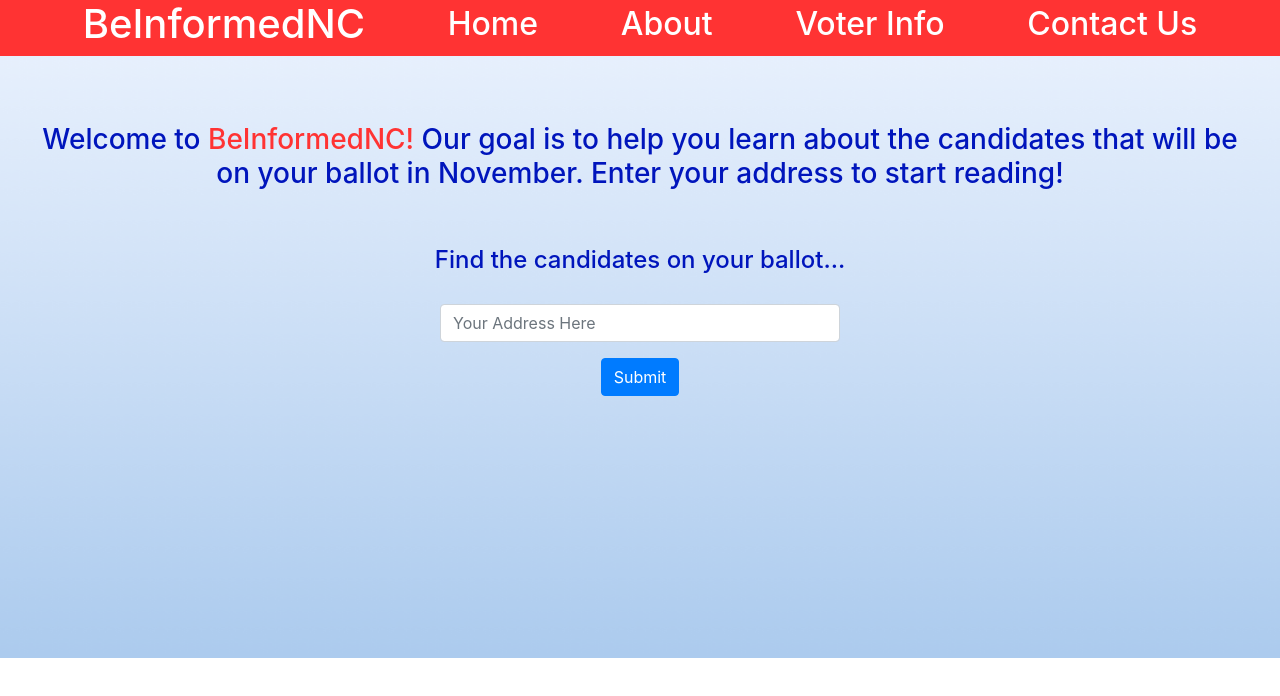
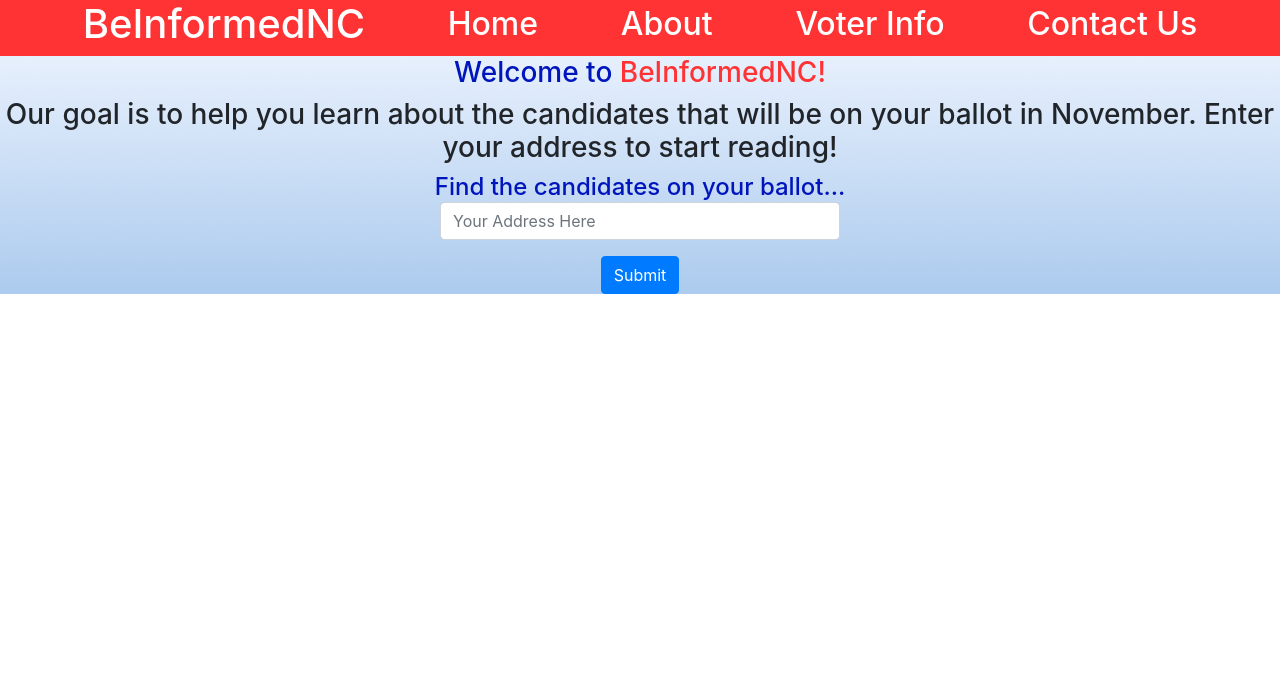
Before and after one commit to walanpat/BeInformedNC, a React (Create React App) app in the folder my-app/: page / in a window 1280 px wide. Shown: the top 696 px of the page. Built offline with nearby package versions, Linux system fonts and the light colour scheme.

Commit message:
Homepage Update 1
This is to show Alan

```diff
--- a/my-app/src/pages/Homepage.js
+++ b/my-app/src/pages/Homepage.js
@@ -10,24 +10,17 @@ var Background = {
 }
 const Homepage = () =>{
   return (
-        <div >
-            <div style={Background}>
+    <div>
+      <div className='homePage' style={Background}>
         <h3 style={{color: "#0015bc", textAlign: "center"}}>
-                <br></br>
-                <br></br>
           Welcome to <span style={{color: "#ff3333"}}> BeInformedNC! </span>
+        </h3>
+        <h3 style={{textAlign: 'center'}}>
           Our goal is to help you learn about the candidates that will be
-                <br></br>
           on your ballot in November. Enter your address to start reading!
-                <br></br>
         </h3>
-                <br></br>
-                <br></br>
-
         <h4 style={{color: "#0015bc", textAlign: "center"}}>
           Find the candidates on your ballot...
-                    <br></br>
-                    <br></br>
             <Form>
               <Form.Group className="formAddress">
                 <Form.Control type="input" placeholder="Your Address Here" style={{width: 400}}/>
@@ -36,16 +29,7 @@ const Homepage = () =>{
                 Submit
               </Button>
             </Form>
-                    <br></br>
-                    <br></br>
-                    <br></br>
-                    <br></br>
-                    <br></br>
-                    <br></br>
-                    <br></br>
-                    <br></br>
         </h4>
-                <br></br>
       </div>
     </div>
   );
```
Lines whose indentation alone changed are shown as unchanged.
